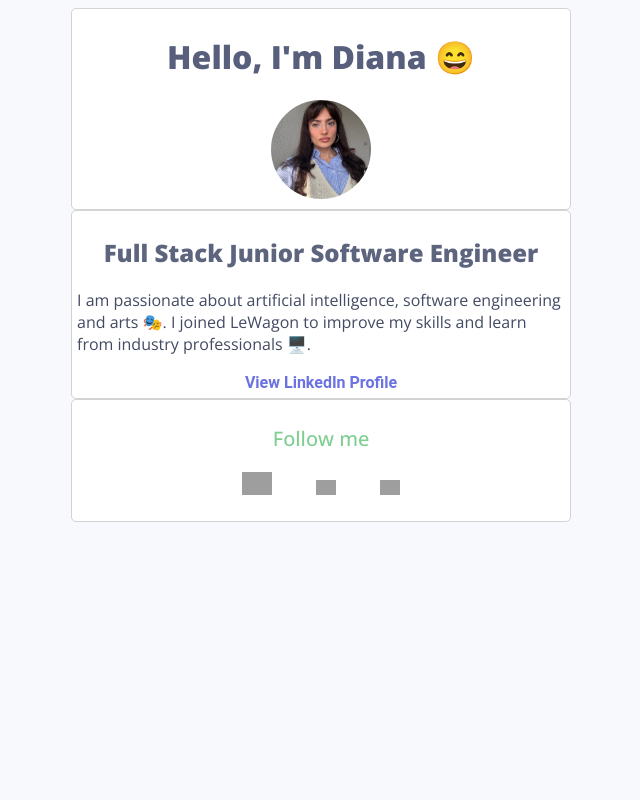
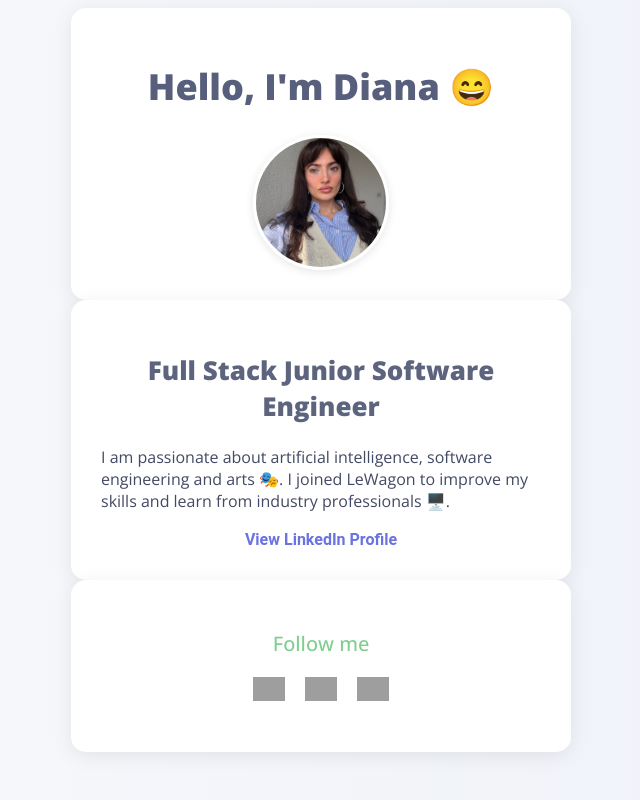
Before and after one commit to DianaDiandra/profile, a plain HTML site: page index.html in a window 1280 px wide. Shown: the whole page, without its empty margins (319-959 px from the left). Drawn offline with nearby package versions, Linux system fonts and the light colour scheme; grey boxes are pictures that could not be loaded.

Commit message:
make my profile prettier

```diff
--- a/style.css
+++ b/style.css
@@ -1,7 +1,7 @@
 @import url("https://fonts.googleapis.com/css2?family=Open+Sans:wght@300;400;700&family=Poppins:wght@300;400;500;700");
 
 body {
-  background: #F7F9FC;
+  background: linear-gradient(to right, #f8f9fc, #eef1f8);
   color: #434a63;
   font-size: 16px;
   font-family: 'Open Sans', sans-serif;
@@ -14,6 +14,11 @@ body {
 
 .img-circle {
   border-radius: 50%;
+  display: block;
+  margin: 0 auto;
+  width: 130px;
+  border: 3px solid #fff;
+  box-shadow: 0 2px 10px rgba(0,0,0,0.1);
 }
 
 .container {
@@ -24,9 +29,9 @@ body {
 .card-white {
   background: white;
   padding: 30px;
-  border: 1px solid lightgrey;
-  border-radius: 5px;
-  padding: 5px;
+  border: none;
+  border-radius: 15px;
+  box-shadow: 0 4px 20px rgba(0,0,0,0.08);
 }
 
 @media (max-width: 960px) {
@@ -52,13 +57,13 @@ body {
 
 h1 {
   color: #575F7D;
-  font-size: 32px;
+  font-size: 36px;
   font-weight: 900;
 }
 
 h2 {
   color: #5d647e;
-  font-size: 24px;
+  font-size: 26px;
   font-weight: 900;
 }
 
@@ -98,21 +103,20 @@ ul {
   unicode-bidi: isolate;
 }
 
+.list-inline {
+  display: flex;
+  justify-content: center;
+  gap: 20px;
+  padding: 0;
+  list-style: none;
+}
+
 .list-inline img {
+  width: 32px;
   transition: transform 0.3s ease, opacity 0.3s ease;
 }
 
 .list-inline img:hover {
-  transform: scale(1.3) rotate(10deg);
-  opacity: 0.8;
+  transform: scale(1.2);
+  opacity: 0.85;
 }
-
-.list-inline > li {
-  display: inline-block;
-  padding: 0px 20px;
-}
-
-.list-inline {
-  list-style: none;
-  padding-left: 0px;
-}
```
